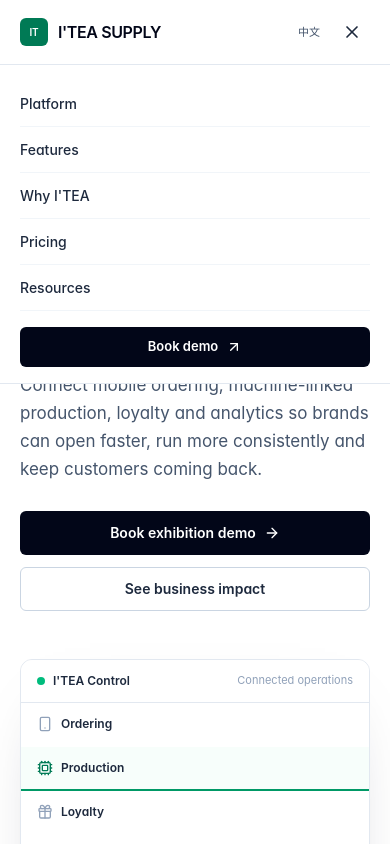
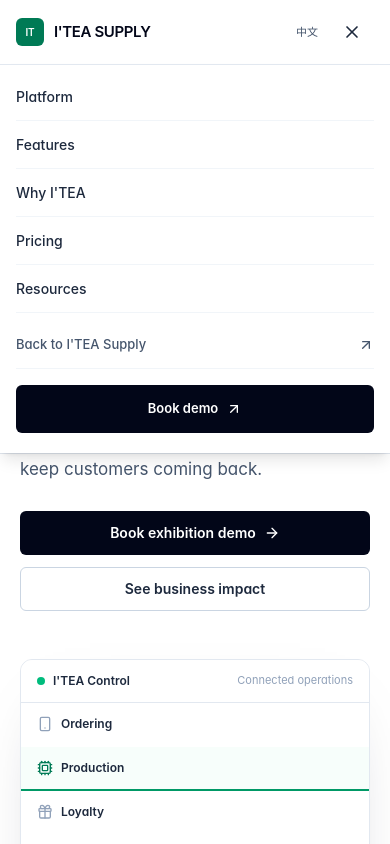
Before and after one commit to onesip/iteasupply-ordering, a React (Vite) app: page / in a window 390 px wide. Both pictures are taken after a click on the button "Toggle menu". Shown: the top 844 px of the page. Built offline with nearby package versions, Linux system fonts and the light colour scheme.

Commit message:
Link header brand to ITEA Supply website and refine mobile navigation

```diff
--- a/components/Header.tsx
+++ b/components/Header.tsx
@@ -2,6 +2,8 @@
 import { Link, useLocation } from 'react-router-dom';
 import { ArrowUpRight, Globe2, Menu, X } from 'lucide-react';
 import { useLanguage } from '../src/contexts/LanguageContext';
+
+const SUPPLY_SITE = 'https://www.iteasupply.com/';
 
 const Header: React.FC = () => {
   const [open, setOpen] = useState(false);
@@ -10,8 +12,8 @@
   const en = language === 'en';
 
   const copy = en
-    ? { platform: 'Platform', features: 'Features', why: 'Why I\'TEA', pricing: 'Pricing', resources: 'Resources', demo: 'Book demo' }
-    : { platform: '平台', features: '功能', why: '为什么选择 I\'TEA', pricing: '价格', resources: '资源', demo: '预约演示' };
+    ? { platform: 'Platform', features: 'Features', why: 'Why I\'TEA', pricing: 'Pricing', resources: 'Resources', demo: 'Book demo', supply: "Back to I'TEA Supply" }
+    : { platform: '平台', features: '功能', why: '为什么选择 I\'TEA', pricing: '价格', resources: '资源', demo: '预约演示', supply: '返回 I\'TEA Supply 官网' };
 
   const links = [
     [copy.platform, '/'],
@@ -23,11 +25,11 @@
 
   return (
     <header className="fixed inset-x-0 top-0 z-50 border-b border-slate-200 bg-white/96 backdrop-blur-lg">
-      <div className="mx-auto flex h-16 max-w-7xl items-center justify-between px-5 sm:px-6 lg:px-8">
-        <Link to="/" onClick={() => setOpen(false)} className="flex items-center gap-2.5">
-          <span className="flex h-7 w-7 items-center justify-center rounded-md bg-emerald-700 text-[10px] font-semibold tracking-tight text-white">IT</span>
-          <span className="text-[16px] font-semibold tracking-[-0.025em] text-slate-950">I&apos;TEA SUPPLY</span>
-        </Link>
+      <div className="mx-auto flex h-16 max-w-7xl items-center justify-between px-4 sm:px-6 lg:px-8">
+        <a href={SUPPLY_SITE} className="flex min-w-0 items-center gap-2.5" aria-label={copy.supply} title={copy.supply}>
+          <span className="flex h-7 w-7 shrink-0 items-center justify-center rounded-md bg-emerald-700 text-[10px] font-semibold tracking-tight text-white">IT</span>
+          <span className="truncate text-[15px] font-semibold tracking-[-0.025em] text-slate-950 sm:text-[16px]">I&apos;TEA SUPPLY</span>
+        </a>
 
         <nav className="hidden items-center gap-6 lg:flex">
           {links.map(([name, path]) => {
@@ -43,17 +45,18 @@
           <Link to="/contact" className="inline-flex h-9 items-center gap-1.5 rounded-md bg-slate-950 px-4 text-[12px] font-semibold text-white transition hover:bg-emerald-700">{copy.demo}<ArrowUpRight className="h-3.5 w-3.5" /></Link>
         </div>
 
-        <div className="flex items-center gap-1 lg:hidden">
-          <button onClick={() => setLanguage(en ? 'zh' : 'en')} className="rounded-md px-2.5 py-2 text-[11px] font-medium text-slate-600">{en ? '中文' : 'EN'}</button>
-          <button onClick={() => setOpen(!open)} className="rounded-md p-2 text-slate-800 hover:bg-slate-50" aria-label="Toggle menu">{open ? <X className="h-5 w-5" /> : <Menu className="h-5 w-5" />}</button>
+        <div className="flex shrink-0 items-center gap-0.5 lg:hidden">
+          <button onClick={() => setLanguage(en ? 'zh' : 'en')} className="min-h-11 rounded-md px-2.5 text-[11px] font-medium text-slate-600" aria-label="Switch language">{en ? '中文' : 'EN'}</button>
+          <button onClick={() => setOpen(!open)} className="flex h-11 w-11 items-center justify-center rounded-md text-slate-800 hover:bg-slate-50" aria-label="Toggle menu">{open ? <X className="h-5 w-5" /> : <Menu className="h-5 w-5" />}</button>
         </div>
       </div>
 
       {open && (
-        <div className="border-t border-slate-200 bg-white px-5 py-4 lg:hidden">
+        <div className="border-t border-slate-200 bg-white px-4 pb-5 pt-2 shadow-lg lg:hidden">
           <div className="mx-auto max-w-7xl">
-            {links.map(([name, path]) => <Link key={path} to={path} onClick={() => setOpen(false)} className="block border-b border-slate-100 py-3 text-[14px] font-medium text-slate-800">{name}</Link>)}
-            <Link to="/contact" onClick={() => setOpen(false)} className="mt-4 inline-flex h-10 w-full items-center justify-center gap-2 rounded-md bg-slate-950 text-[13px] font-semibold text-white">{copy.demo}<ArrowUpRight className="h-4 w-4" /></Link>
+            {links.map(([name, path]) => <Link key={path} to={path} onClick={() => setOpen(false)} className="flex min-h-12 items-center border-b border-slate-100 text-[14px] font-medium text-slate-800">{name}</Link>)}
+            <a href={SUPPLY_SITE} className="mt-2 flex min-h-12 items-center justify-between border-b border-slate-100 text-[13px] font-medium text-slate-600">{copy.supply}<ArrowUpRight className="h-4 w-4" /></a>
+            <Link to="/contact" onClick={() => setOpen(false)} className="mt-4 inline-flex min-h-12 w-full items-center justify-center gap-2 rounded-md bg-slate-950 px-4 text-[13px] font-semibold text-white">{copy.demo}<ArrowUpRight className="h-4 w-4" /></Link>
           </div>
         </div>
       )}
```
